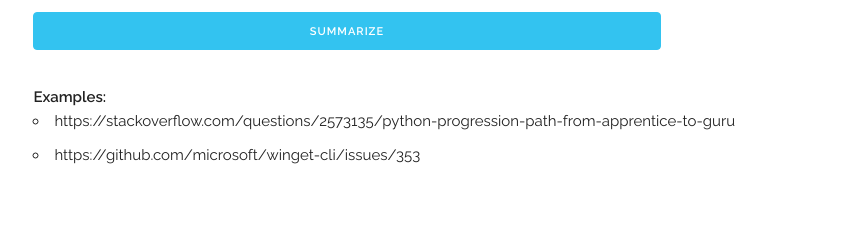
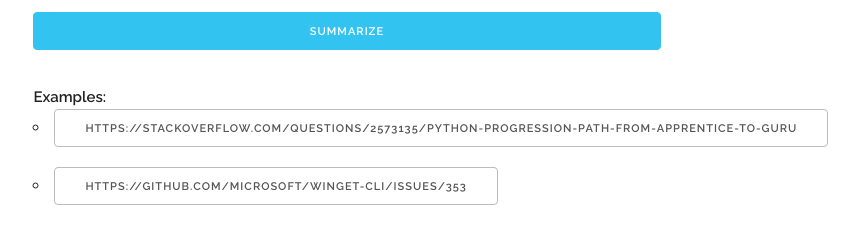
Before and after one commit to bugout-dev/thumbsup, a plain HTML site: page thumbsup/static/index.html in a window 1280 px wide. Shown: the part 143-386 px from the top of the page, without its empty margins (293-1152 px from the left). Drawn offline with Linux system fonts and the light colour scheme.

Commit message:
Clickable examples on front page

```diff
--- a/thumbsup/static/index.html
+++ b/thumbsup/static/index.html
@@ -17,6 +17,12 @@
     <link rel="icon" type="image/png" sizes="16x16" href="/favicon-16x16.png">
     <link rel="manifest" href="/site.webmanifest">
 </head>
+<script>
+    function changeInput(value) {
+        const url = document.getElementById("url");
+        url.value = value;
+    }
+</script>
 
 <body>
     <div class="container" id="heading">
@@ -42,11 +48,19 @@
         </form>
     </div>
     <div class="container" id="examples-div">
-        <div class="ten columns offset-by-two">
+        <div class="eleven columns offset-by-two">
             <b>Examples:</b>
             <ul>
-                <li>https://stackoverflow.com/questions/2573135/python-progression-path-from-apprentice-to-guru</li>
-                <li>https://github.com/microsoft/winget-cli/issues/353</li>
+                <li>
+                    <button onClick="changeInput('https://stackoverflow.com/questions/2573135/python-progression-path-from-apprentice-to-guru')">
+                    https://stackoverflow.com/questions/2573135/python-progression-path-from-apprentice-to-guru
+                    </button>
+                </li>
+                <li>
+                    <button onClick="changeInput('https://github.com/microsoft/winget-cli/issues/353')">
+                    https://github.com/microsoft/winget-cli/issues/353
+                    </button>
+                </li>
             </ul>
         </div>
     </div>
```
